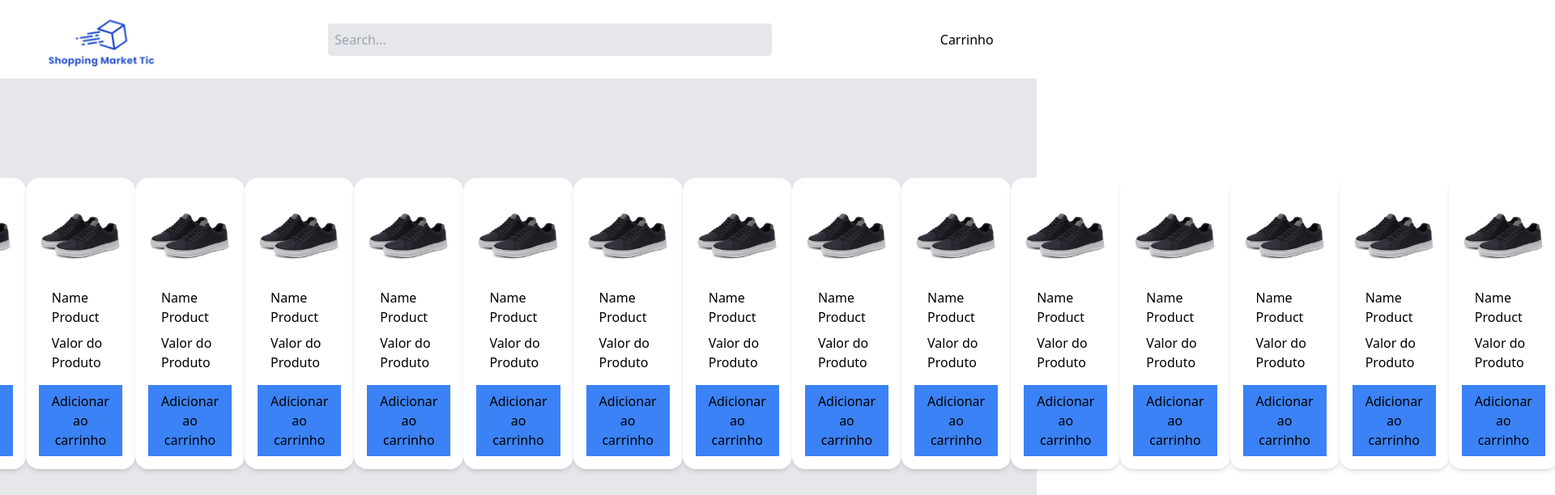
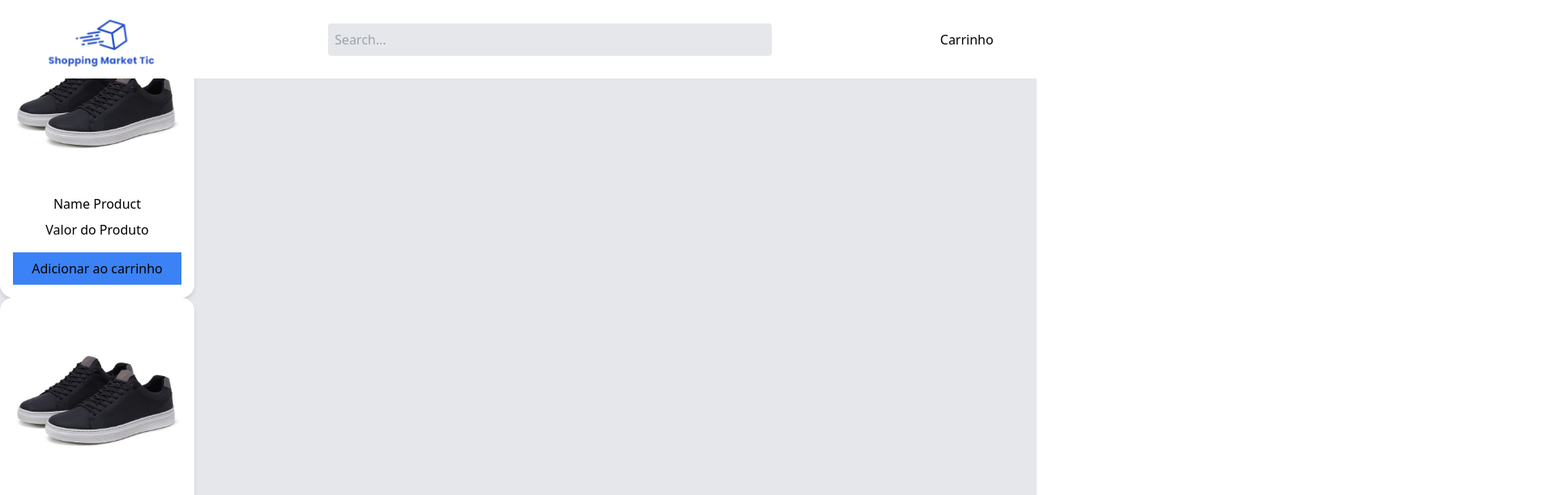
Before and after one commit to Otaviocuriel/ShoppingMarketTic, a React (Vite) app: page / in a window 1280 px wide. Shown: the top 612 px of the page at 81% size, 1920 px wide, since content can reach past the window. Built offline with nearby package versions, Linux system fonts and the light colour scheme; data requests are answered from the project's data file.

Commit message:
arrumando os erros

```diff
--- a/src/App.tsx
+++ b/src/App.tsx
@@ -13,7 +13,7 @@
 
   }])
   return (
-   <div className="flex justify-center items-center bg-gray-200 h-full h-screen">
+   <div className="bg-gray-200 min-h-screen w-full">
      <RouterProvider router={route}/>
     </div>
   );
```
